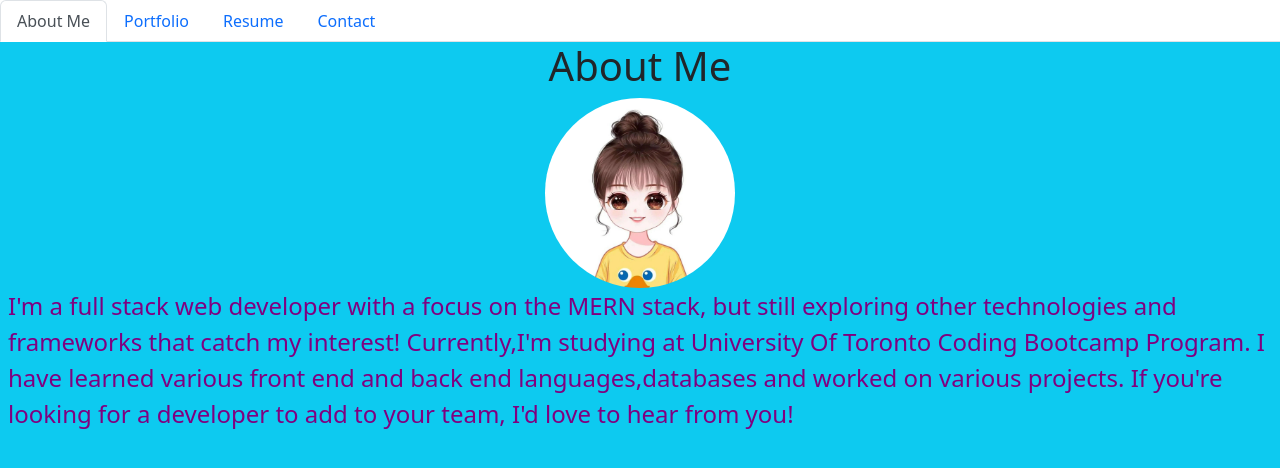
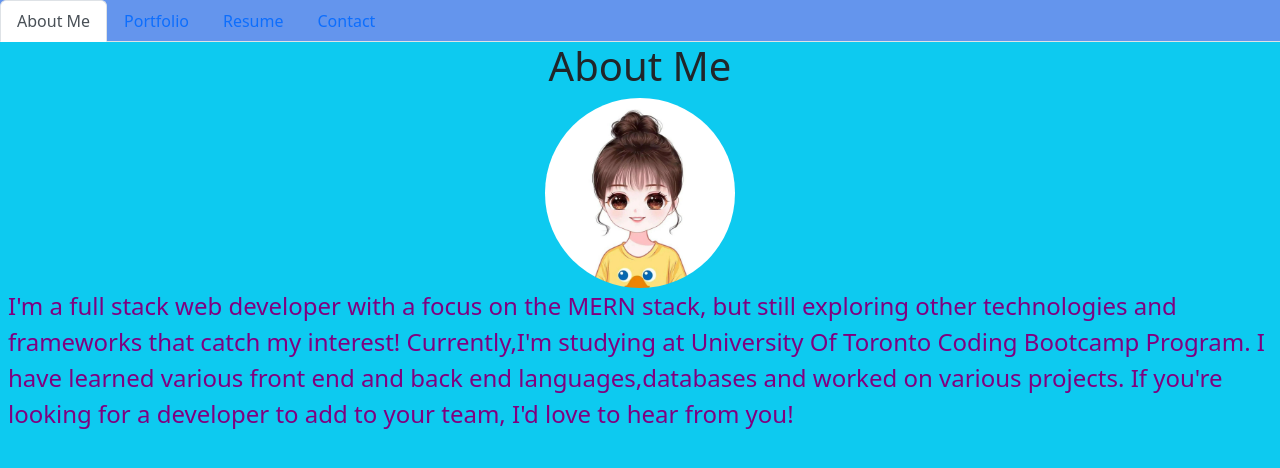
Before and after one commit to HarmanBoparai/React-Portfolio, a React (Create React App) app: page / in a window 1280 px wide. Shown: the top 468 px of the page. Built offline with nearby package versions, Linux system fonts and the light colour scheme; the HTML template or start-up script is replaced by a standard one.

Commit message:
styled the nav bar

```diff
--- a/src/components/NavTabs.js
+++ b/src/components/NavTabs.js
@@ -1,4 +1,5 @@
 import React from 'react';
+import '../styles/Navbar.css';
 
 // Here we are using object destructuring assignment to pluck off our variables from the props object
 // We assign them to their own variable names
--- a/src/components/pages/Contact.js
+++ b/src/components/pages/Contact.js
@@ -53,7 +53,7 @@ function Form() {
     <div className="bg-info">
     <div className="px-2">
       <h1 className="text-center">Contact:</h1>
-      <p>{userName}</p>
+      <p>Hello{userName}!!!!</p>
       <form className="form bg-info">
       <div className="m-3 w-50">
         <input
--- a/src/styles/Navbar.css
+++ b/src/styles/Navbar.css
@@ -10,3 +10,6 @@
   margin: 5px;
   line-height: 3;
 }
+.nav{
+  background:cornflowerblue;
+}
```
Also changed, not shown: src/styles/AboutMe.css (line endings or trailing spaces).
